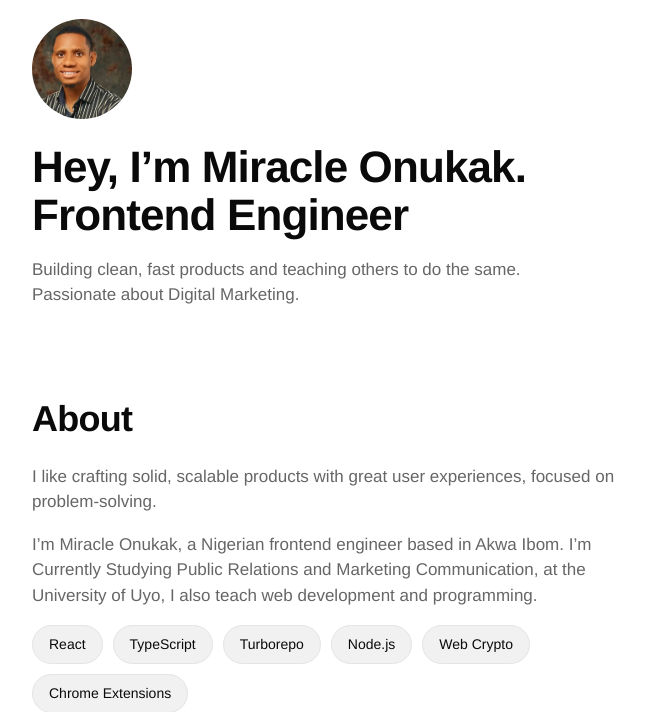
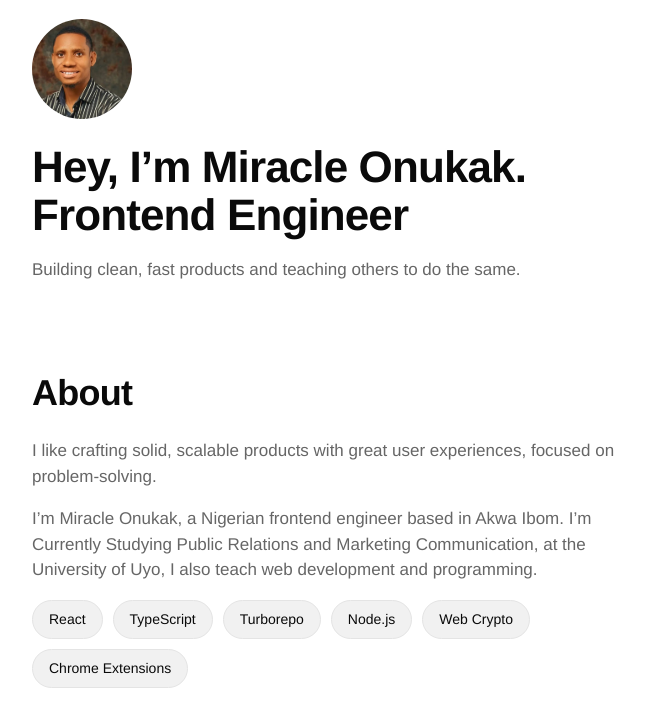
Before and after one commit to Lawrence-afi/Portfolio, a plain HTML site: page index.html in a window 1280 px wide. Shown: the part 91-803 px from the top of the page, without its empty margins (292-937 px from the left). Drawn offline with Linux system fonts and the light colour scheme.

Commit message:
Update introduction paragraph in index.html
Removed the mention of Digital Marketing from the introduction.

```diff
--- a/index.html
+++ b/index.html
@@ -17,7 +17,7 @@
 <main id="top">
 <div class="av" role="img" aria-label="Miracle Onukak"></div>
 <h1>Hey, I’m Miracle Onukak. Frontend Engineer</h1>
-<p>Building clean, fast products and teaching others to do the same.<br>Passionate about Digital Marketing.</p>
+<p>Building clean, fast products and teaching others to do the same.</p>
 
 <section id="about">
 <h2>About</h2>
```
